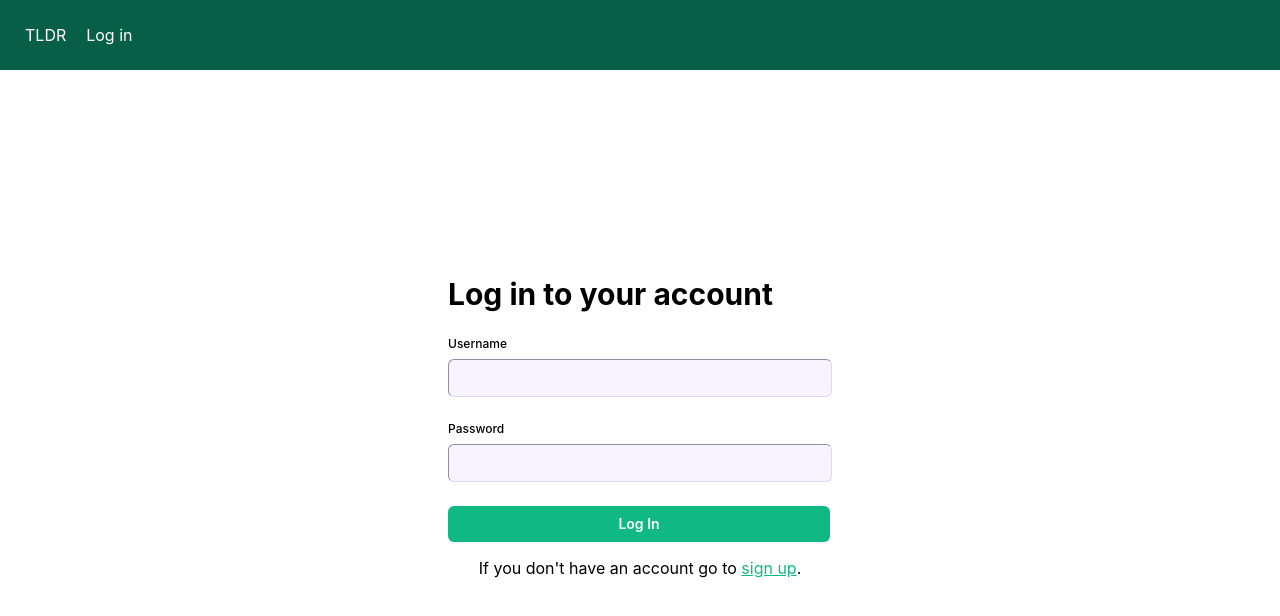
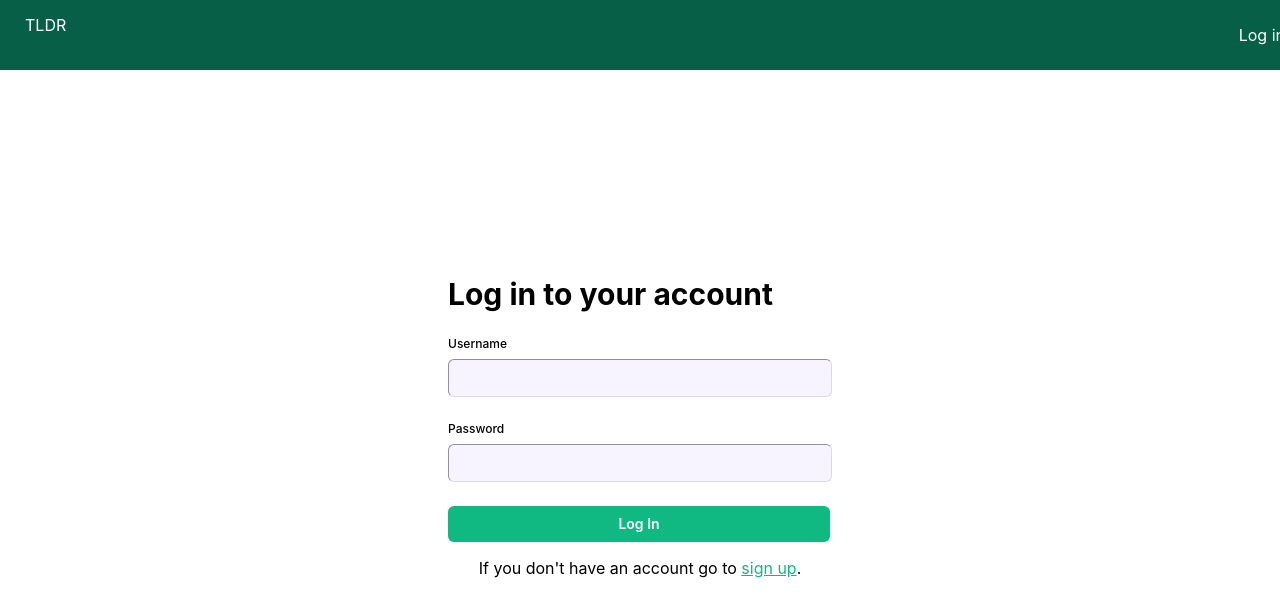
Before and after one commit to Berzol-vorol/TLDR-portal, a React (Create React App) app in the folder frontend/: page /sign_in in a window 1280 px wide. Shown: the top 616 px of the page. Built offline with nearby package versions, Linux system fonts and the light colour scheme; the HTML template or start-up script is replaced by a standard one.

Commit message:
routing fix

```diff
--- a/frontend/src/pages/Feed.js
+++ b/frontend/src/pages/Feed.js
@@ -59,7 +59,7 @@ const PagesBarGeneration = ({summaries, page, setPage, navigate}) => {
             {
                  result.map((res)=> {
                      if(res === page){
-                         return <span style={{color: "wheat"}} className={"main-div-page-text"}
+                         return <span style={{color: "wheat"}} className={"main-div-page-text"} key={res}
                             onClick={() => {
                                 setPage(res)
                             }}>
--- a/frontend/src/pages/Header.css
+++ b/frontend/src/pages/Header.css
@@ -7,6 +7,7 @@
     width: 100%;
     padding: 15px;
     display: flex;
+    justify-content: space-between;
 }
 .header-left-block{
 }
--- a/frontend/src/pages/Header.js
+++ b/frontend/src/pages/Header.js
@@ -1,28 +1,29 @@
-import React, {useContext, useState,  useEffect} from "react";
+import React, {useContext, useState, useEffect} from "react";
 import "./Header.css"
-import { useNavigate } from "react-router-dom";
-import { UserContext } from "../context/UserContext";
+import {Link, useNavigate} from "react-router-dom";
+import {UserContext} from "../context/UserContext";
 
 const Header = () => {
-    const { user } = useContext(UserContext);
+    const {user} = useContext(UserContext);
     const [isLoggedIn, setIsLoggedIn] = useState(null);
 
     let navigate = useNavigate();
 
     useEffect(() => {
-        if (user) setIsLoggedIn(true);
-        else setIsLoggedIn(false);
-    }, [user]
+            if (user) setIsLoggedIn(true);
+            else setIsLoggedIn(false);
+        }, [user]
     );
-    return(
+    return (
         <div className="future-header">
             <div className="header-content">
                 <div className="header-left-block">
-                    <div className="company-name" onClick={() => navigate("/")}>TLDR</div>
+                    <Link className="company-name" to={("/")}>TLDR</Link>
                 </div>
                 <div className="header-right-block">
-                    { isLoggedIn ? <div className="company-name" onClick={() => navigate("/profile")}>Hi, {user.login}!</div> :
-                        <div className="company-name" onClick={() => navigate("/sign_in")}>Log in</div>
+                    {isLoggedIn ?
+                        <Link  className="company-name" to={"/profile"}>Hi, {user.login}!</Link> :
+                        <Link className="company-name" to={"/sign_in"}>Log in</Link>
                     }
                 </div>
             </div>
```
